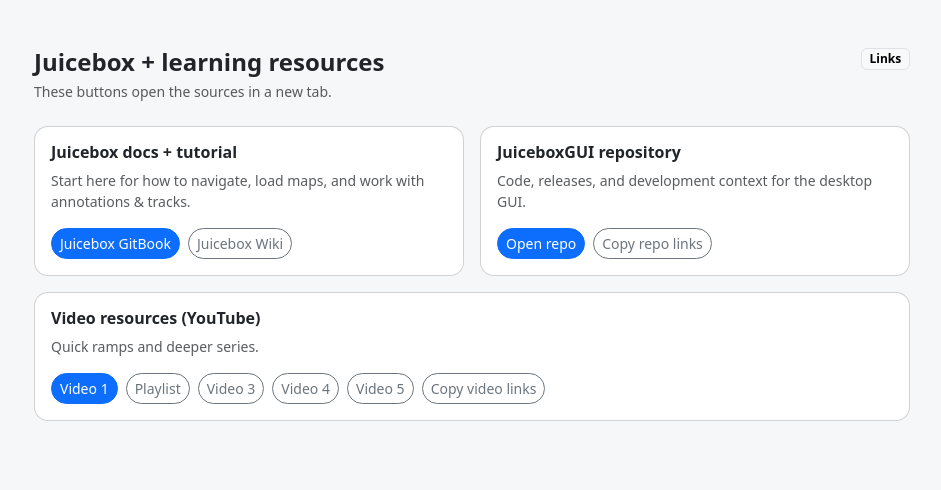
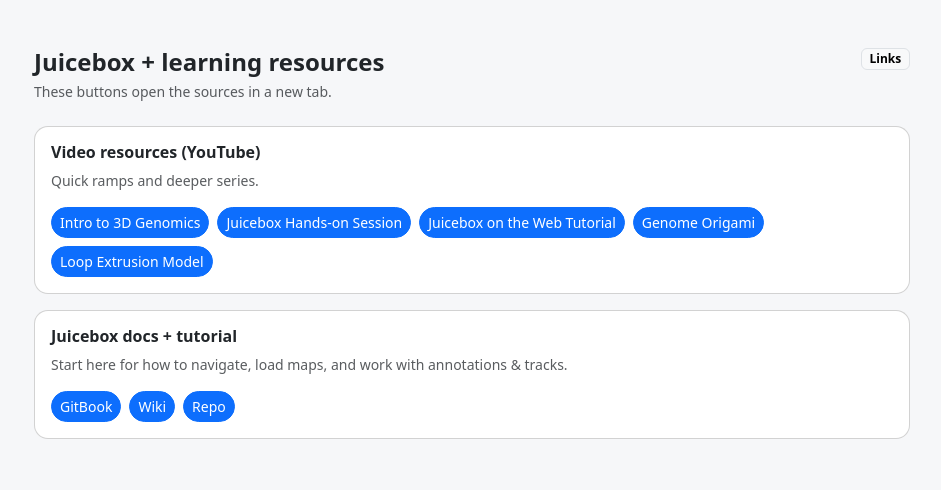
Before and after one commit to sa501428/juicebox-tutorial, a plain HTML site: page index.html in a window 1280 px wide. Shown: the whole page, without its empty margins (168-1109 px from the left). Drawn offline with nearby package versions, Linux system fonts and the light colour scheme.

Commit message:
Update index.html

```diff
--- a/index.html
+++ b/index.html
@@ -45,58 +45,6 @@ body{
 
   <div class="row g-3">
 
-    <!-- Docs -->
-    <div class="col-md-6">
-      <div class="card h-100">
-        <div class="card-body">
-          <h6 class="fw-semibold">Juicebox docs + tutorial</h6>
-          <p class="text-muted small mb-3">
-            Start here for how to navigate, load maps, and work with annotations & tracks.
-          </p>
-
-          <div class="d-flex gap-2 flex-wrap">
-            <a class="btn btn-primary btn-sm btn-pill"
-               target="_blank"
-               href="https://aidenlab.gitbook.io/juicebox/">
-              Juicebox GitBook
-            </a>
-
-            <a class="btn btn-outline-secondary btn-sm btn-pill"
-               target="_blank"
-               href="https://github.com/aidenlab/Juicebox/wiki">
-              Juicebox Wiki
-            </a>
-          </div>
-        </div>
-      </div>
-    </div>
-
-
-    <!-- Repo -->
-    <div class="col-md-6">
-      <div class="card h-100">
-        <div class="card-body">
-          <h6 class="fw-semibold">JuiceboxGUI repository</h6>
-          <p class="text-muted small mb-3">
-            Code, releases, and development context for the desktop GUI.
-          </p>
-
-          <div class="d-flex gap-2 flex-wrap">
-            <a class="btn btn-primary btn-sm btn-pill"
-               target="_blank"
-               href="https://github.com/aidenlab/juiceboxgui">
-              Open repo
-            </a>
-
-            <button class="btn btn-outline-secondary btn-sm btn-pill"
-                    onclick="copyRepos()">
-              Copy repo links
-            </button>
-          </div>
-        </div>
-      </div>
-    </div>
-
 
     <!-- Videos -->
     <div class="col-12">
@@ -111,67 +59,80 @@ body{
 
             <a class="btn btn-primary btn-sm btn-pill"
                target="_blank"
-               href="https://www.youtube.com/watch?v=7aCefRl168Q">
-               Video 1
+               href="https://www.youtube.com/watch?v=bPjQynxMZ4w">
+               Intro to 3D Genomics
             </a>
 
-            <a class="btn btn-outline-secondary btn-sm btn-pill"
+            <a class="btn btn-primary btn-sm btn-pill"
+               target="_blank"
+               href="https://www.youtube.com/watch?v=7aCefRl168Q">
+               Juicebox Hands-on Session
+            </a>
+
+            <a class="btn btn-primary btn-sm btn-pill"
                target="_blank"
                href="https://www.youtube.com/watch?v=xA6CLsG_GAs&list=PL5TJz0jgyQyNLGwt9NBUIUjPlHyDHWYO6">
-               Playlist
+               Juicebox on the Web Tutorial
             </a>
 
-            <a class="btn btn-outline-secondary btn-sm btn-pill"
+            <a class="btn btn-primary btn-sm btn-pill"
                target="_blank"
-               href="https://www.youtube.com/watch?v=bPjQynxMZ4w">
-               Video 3
+               href="https://www.youtube.com/watch?v=dES-ozV65u4">
+               Genome Origami
             </a>
 
-            <a class="btn btn-outline-secondary btn-sm btn-pill"
-               target="_blank"
-               href="https://www.youtube.com/watch?v=dES-ozV65u4">
-               Video 4
-            </a>
-
-            <a class="btn btn-outline-secondary btn-sm btn-pill"
+            <a class="btn btn-primary btn-sm btn-pill"
                target="_blank"
                href="https://www.youtube.com/watch?v=Tn5qgEqWgW8">
-               Video 5
+               Loop Extrusion Model
             </a>
-
-            <button class="btn btn-outline-secondary btn-sm btn-pill"
-                    onclick="copyVideos()">
-               Copy video links
-            </button>
 
           </div>
         </div>
       </div>
     </div>
 
+    <!-- Docs -->
+    <div class="col-12">
+      <div class="card h-100">
+        <div class="card-body">
+          <h6 class="fw-semibold">Juicebox docs + tutorial</h6>
+          <p class="text-muted small mb-3">
+            Start here for how to navigate, load maps, and work with annotations & tracks.
+          </p>
+
+          <div class="d-flex gap-2 flex-wrap">
+
+            <a class="btn btn-primary btn-sm btn-pill"
+               target="_blank"
+               href="https://aidenlab.gitbook.io/juicebox/">
+              GitBook
+            </a>
+
+            <a class="btn btn-primary btn-sm btn-pill"
+               target="_blank"
+               href="https://github.com/aidenlab/Juicebox/wiki">
+              Wiki
+            </a>
+
+            <a class="btn btn-primary btn-sm btn-pill"
+               target="_blank"
+               href="https://github.com/aidenlab/juiceboxgui">
+              Repo
+            </a>
+
+          </div>
+        </div>
+      </div>
+    </div>
+
+
+
+
+
+
   </div>
 </div>
 
-
-<script>
-function copyRepos(){
-navigator.clipboard.writeText(
-`https://github.com/aidenlab/Juicebox/wiki
-https://github.com/aidenlab/juiceboxgui
-https://aidenlab.gitbook.io/juicebox/`
-);
-}
-
-function copyVideos(){
-navigator.clipboard.writeText(
-`https://www.youtube.com/watch?v=7aCefRl168Q
-https://www.youtube.com/watch?v=xA6CLsG_GAs&list=PL5TJz0jgyQyNLGwt9NBUIUjPlHyDHWYO6
-https://www.youtube.com/watch?v=bPjQynxMZ4w
-https://www.youtube.com/watch?v=dES-ozV65u4
-https://www.youtube.com/watch?v=Tn5qgEqWgW8`
-);
-}
-</script>
-
 </body>
 </html>
```
